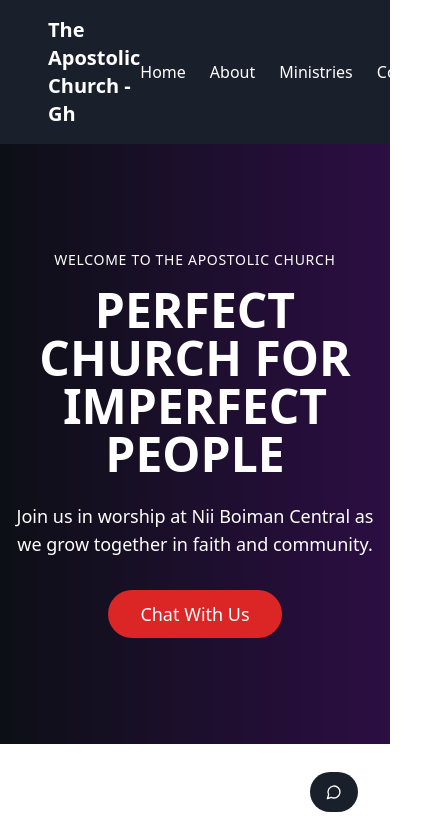
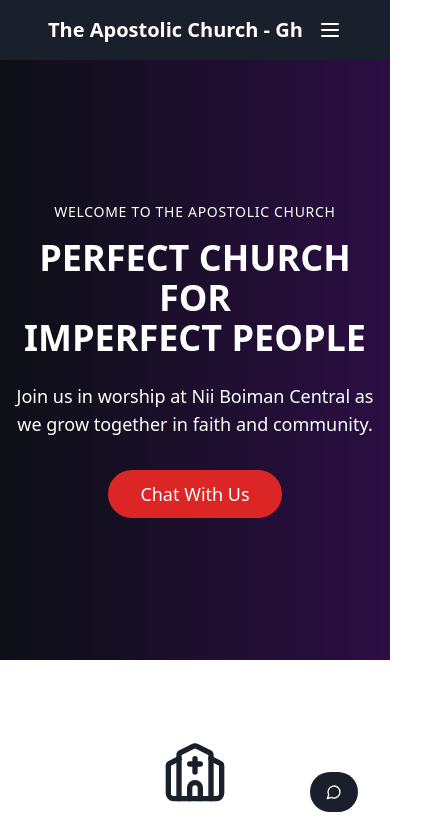
Before and after one commit to karhin20/church-website1, a React (Vite) app: page / in a window 390 px wide. Shown: the top 825 px of the page, 435 px wide, since content can reach past the window. Built offline with nearby package versions, Linux system fonts and the light colour scheme.

Commit message:
Implement mobile cascading menu
Add functionality to cascade the "Home", "About", and "Ministries" links into a dropdown menu on mobile screens, inspired by the layout from the provided design reference.
[skip gpt_engineer]

```diff
--- a/src/pages/Index.tsx
+++ b/src/pages/Index.tsx
@@ -1,21 +1,50 @@
 import { Button } from "@/components/ui/button";
 import { Link } from "react-router-dom";
-import { Church, Users, Heart, MessageCircle } from "lucide-react";
+import { Church, Users, Heart, MessageCircle, Menu, X } from "lucide-react";
+import { useState } from "react";
 
 const Index = () => {
+  const [isMenuOpen, setIsMenuOpen] = useState(false);
+
+  const toggleMenu = () => {
+    setIsMenuOpen(!isMenuOpen);
+  };
+
   return (
     <div className="min-h-screen bg-white">
       {/* Navigation */}
-      <nav className="bg-church-primary text-white p-4">
+      <nav className="bg-church-primary text-white p-4 relative">
         <div className="container mx-auto flex justify-between items-center">
           <h1 className="text-xl font-bold">The Apostolic Church - Gh</h1>
-          <div className="space-x-6">
+
+          {/* Mobile Menu Button */}
+          <button
+            className="md:hidden text-white"
+            onClick={toggleMenu}
+          >
+            {isMenuOpen ? <X size={24} /> : <Menu size={24} />}
+          </button>
+
+          {/* Desktop Menu */}
+          <div className="hidden md:flex space-x-6">
             <a href="#" className="hover:text-church-secondary">Home</a>
             <a href="#" className="hover:text-church-secondary">About</a>
             <a href="#" className="hover:text-church-secondary">Ministries</a>
             <a href="#" className="hover:text-church-secondary">Contact</a>
           </div>
         </div>
+
+        {/* Mobile Menu Dropdown */}
+        {isMenuOpen && (
+          <div className="absolute top-full left-0 right-0 bg-church-primary md:hidden z-50">
+            <div className="flex flex-col items-center py-4 space-y-4">
+              <a href="#" className="hover:text-church-secondary">Home</a>
+              <a href="#" className="hover:text-church-secondary">About</a>
+              <a href="#" className="hover:text-church-secondary">Ministries</a>
+              <a href="#" className="hover:text-church-secondary">Contact</a>
+            </div>
+          </div>
+        )}
       </nav>
 
       {/* Hero Section */}
@@ -23,7 +52,7 @@ const Index = () => {
         <div className="absolute inset-0 bg-black/50"></div>
         <div className="relative container mx-auto h-full flex flex-col justify-center items-center text-center px-4">
           <h2 className="text-sm uppercase tracking-wider mb-4">Welcome to The Apostolic Church</h2>
-          <h1 className="text-5xl md:text-6xl font-bold mb-6">
+          <h1 className="text-4xl md:text-6xl font-bold mb-6">
             PERFECT CHURCH FOR<br />IMPERFECT PEOPLE
           </h1>
           <p className="max-w-2xl mb-8 text-lg">
```
